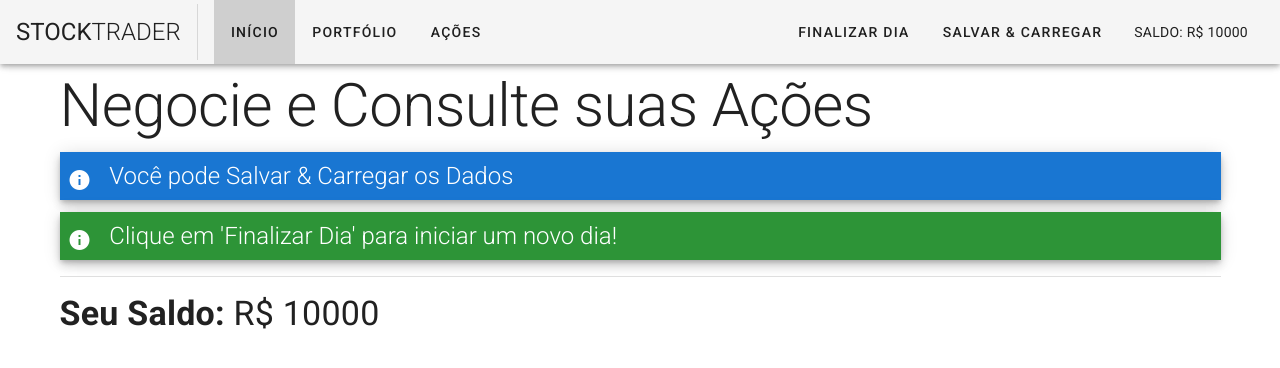
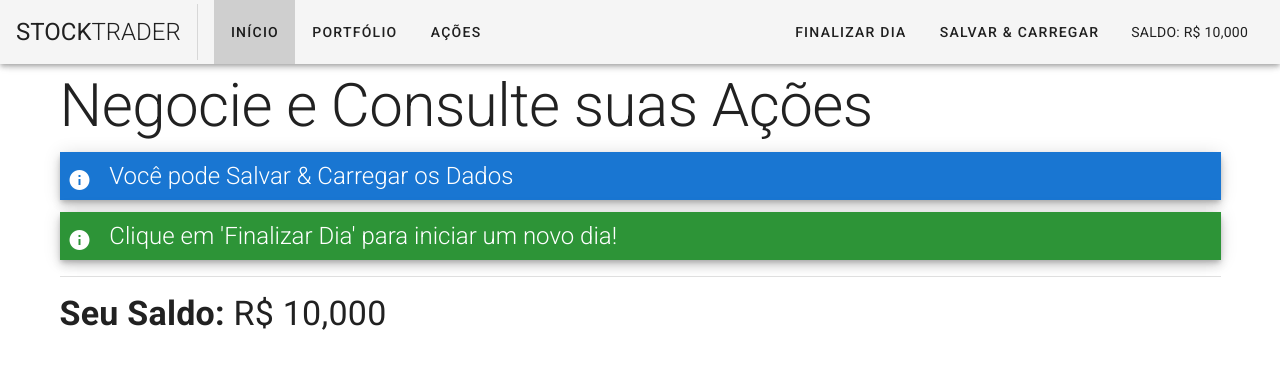
Before and after one commit to douglaswmartins/stock-trader, a Vue app: page / in a window 1280 px wide. Shown: the top 368 px of the page. Built offline with nearby package versions, Linux system fonts and the light colour scheme.

Commit message:
Criado mascara de currency

```diff
--- a/src/main.js
+++ b/src/main.js
@@ -9,6 +9,10 @@ import vuetify from './plugins/vuetify'
 
 Vue.config.productionTip = false
 
+Vue.filter('currency', value => {
+  return 'R$ ' + value.toLocaleString()
+})
+
 new Vue({
   vuetify,
   router,
--- a/src/template/Header.vue
+++ b/src/template/Header.vue
@@ -47,7 +47,7 @@
       </v-menu>
 
       <div class="text-uppercase px-4 align-self-center body-2">
-        saldo: R$ {{ funds }}
+        saldo: {{ funds | currency }}
       </div>
 
     </v-toolbar-items>
--- a/src/views/Home.vue
+++ b/src/views/Home.vue
@@ -20,7 +20,7 @@
     </v-sheet>
 
     <v-divider class="my-4" />
-    <p class="display-1"><strong>Seu Saldo:</strong> R$ {{ funds }}</p>
+    <p class="display-1"><strong>Seu Saldo:</strong> {{ funds | currency }}</p>
 
   </div>
 </template>
--- a/src/views/actions/components/Stock.vue
+++ b/src/views/actions/components/Stock.vue
@@ -2,7 +2,7 @@
   <v-col cols="12" md="6" lg="4">
     <v-card class="green darken-3 white--text">
       <v-card-title class="headline">
-        <strong>{{stock.name}} <small>(Preço: R$ {{stock.price}})</small></strong>
+        <strong>{{stock.name}} <small>(Preço: {{ stock.price | currency }})</small></strong>
       </v-card-title>
     </v-card>
     <v-card>
--- a/src/views/portfolio/components/Stock.vue
+++ b/src/views/portfolio/components/Stock.vue
@@ -5,7 +5,7 @@
         <strong>
           {{stock.name}}
           <small>
-            (Preço: R$ {{ stock.price }} | Qtde: {{ stock.quantity }})
+            (Preço: {{ stock.price | currency }} | Qtde: {{ stock.quantity }})
           </small>
         </strong>
       </v-card-title>
```
